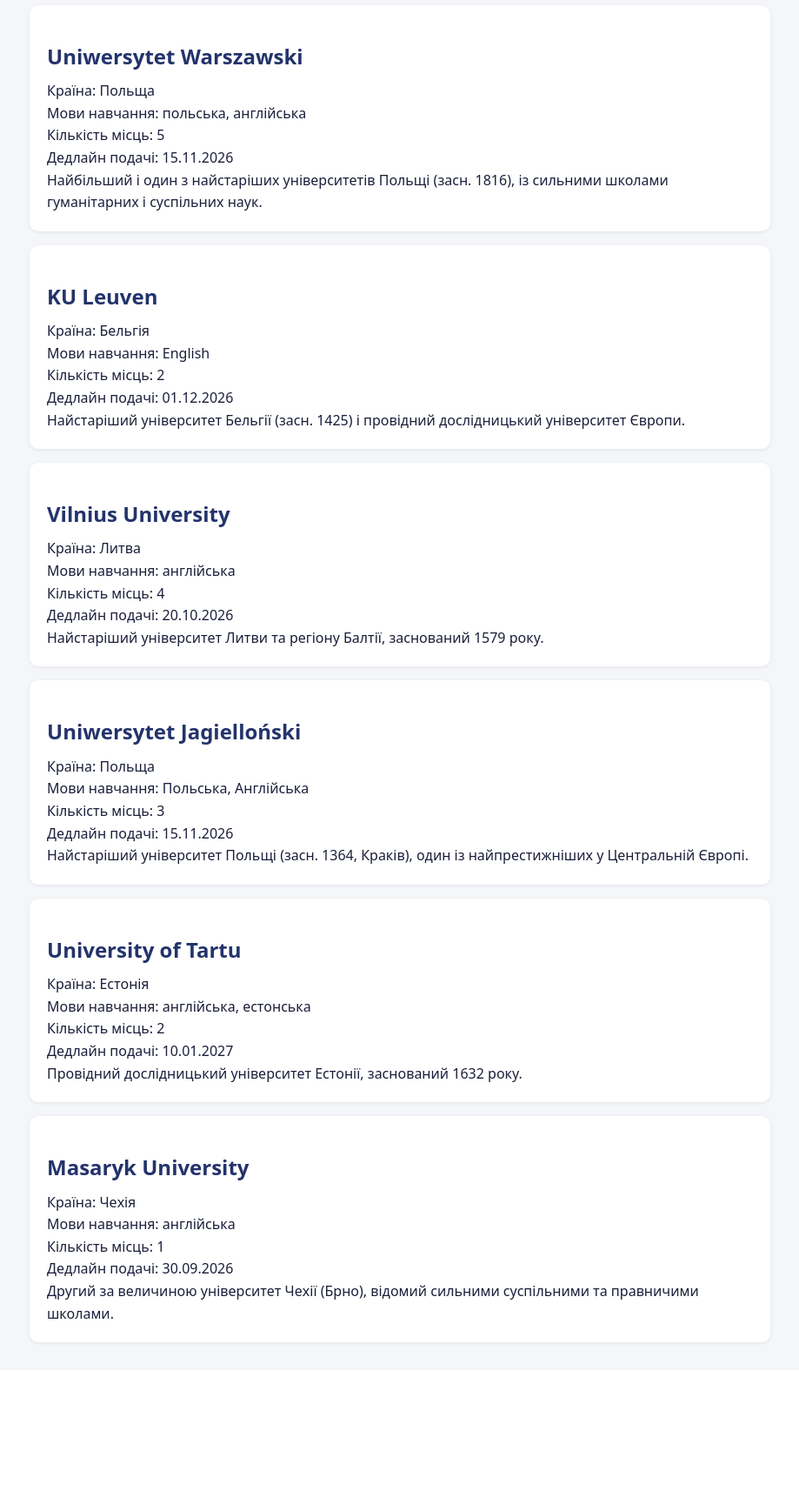
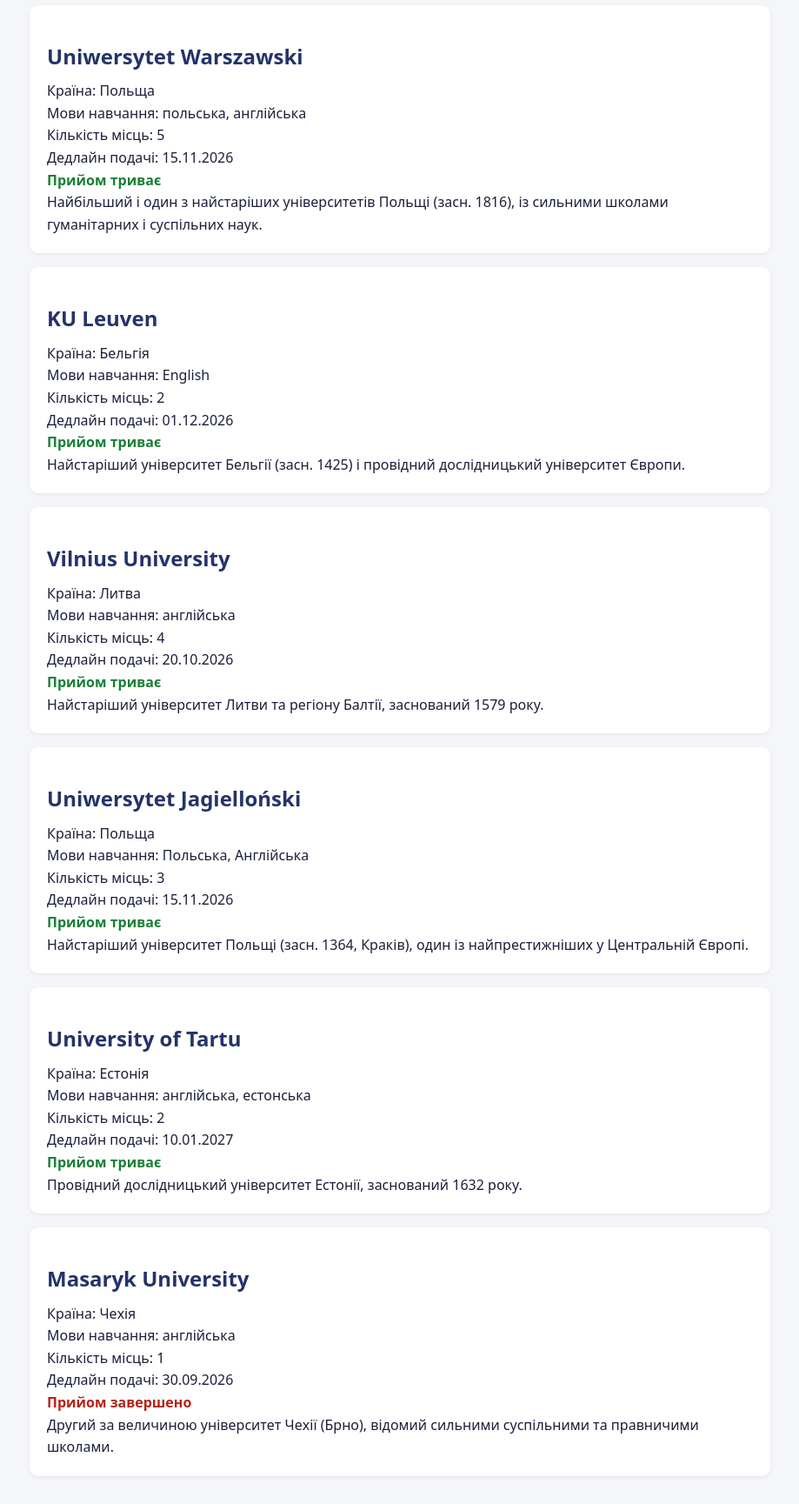
Before and after one commit to gogasuperdeveloper/Faculty, a Django app: page /exchange/ in a window 1280 px wide. Shown: the part 151-1880 px from the top of the page at 87% size, without its empty margins (180-1099 px from the left). Before the commit the page ends 1697 px from the top, so only its background shows below. Run offline with Django 5.2, Linux system fonts and the light colour scheme; data comes from the database, SQL or seed files in the repository.

Commit message:
Show status

```diff
--- a/faculty/models.py
+++ b/faculty/models.py
@@ -1,4 +1,5 @@
 from django.db import models
+from django.utils import timezone
 
 
 class Department(models.Model):
@@ -50,5 +51,8 @@ class ExchangeProgram(models.Model):
     deadline = models.DateField()
     description = models.TextField()
 
+    def is_open(self):
+        return self.deadline >= timezone.now().date()
+
     def __str__(self):
         return self.university
--- a/faculty/templates/faculty/exchange.html
+++ b/faculty/templates/faculty/exchange.html
@@ -11,6 +11,11 @@
         <p>Мови навчання: {{ program.languages }}</p>
         <p>Кількість місць: {{ program.places_count }}</p>
         <p>Дедлайн подачі: {{ program.deadline|date:"d.m.Y" }}</p>
+        {% if program.is_open %}
+        <p class="status-open">Прийом триває</p>
+        {% else %}
+        <p class="status-closed">Прийом завершено</p>
+        {% endif %}
         <p>{{ program.description }}</p>
     </article>
     {% empty %}
```
